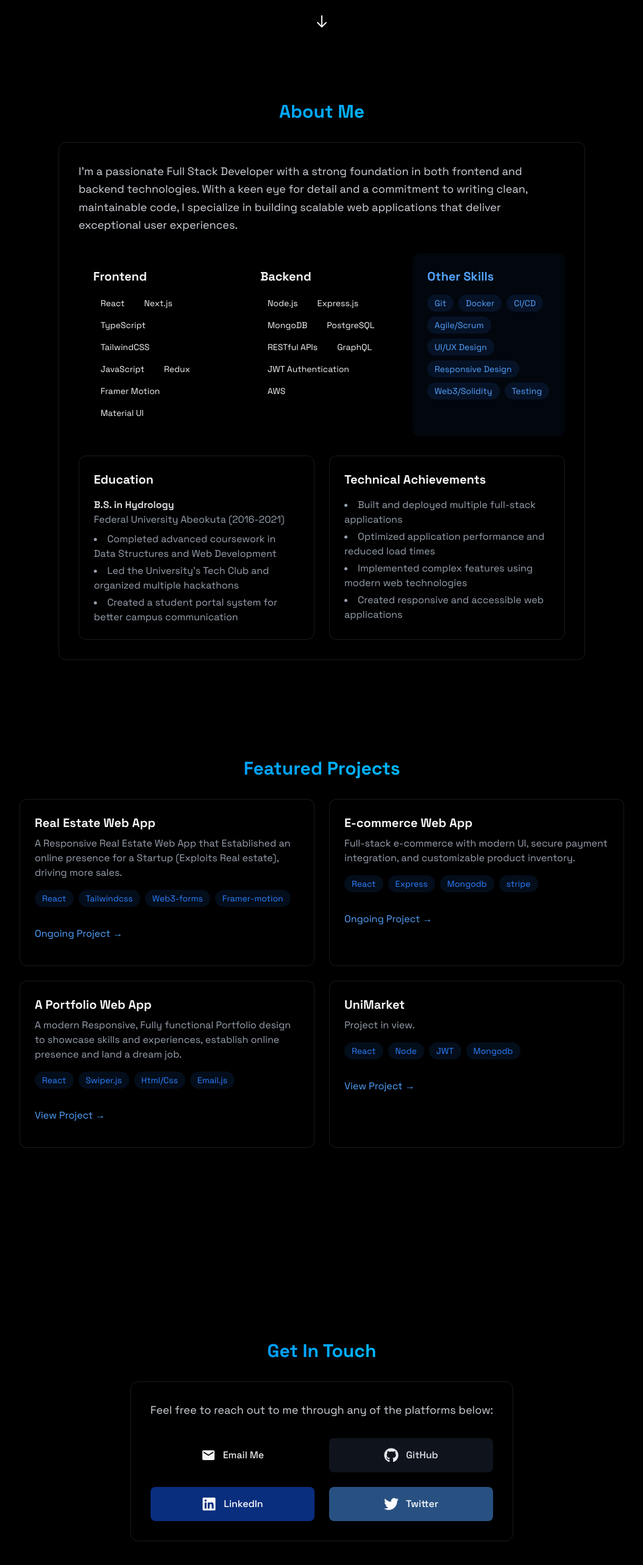
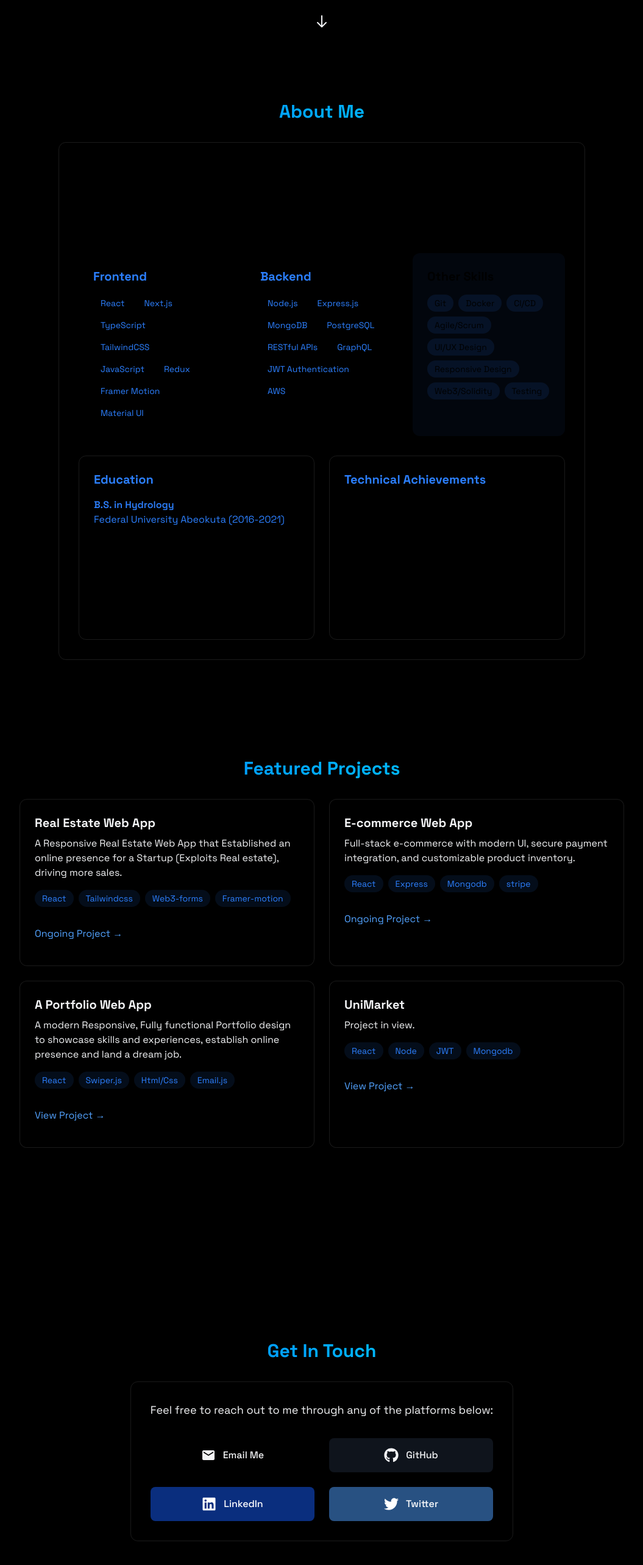
Before and after one commit to SeunExploits/New-Portfolio, a React (Vite) app: page / in a window 1280 px wide. Shown: the part 715-3281 px from the top of the page at 61% size, without its empty margins (112-1167 px from the left). Built offline with nearby package versions, Linux system fonts and the light colour scheme.

Commit message:
few changes done

```diff
--- a/src/components/LoadingScreen.jsx
+++ b/src/components/LoadingScreen.jsx
@@ -2,7 +2,7 @@ import { useEffect, useState } from "react";
 
 export const LoadingScreen = ({ onComplete }) => {
   const [text, setText] = useState("");
-  const fullText = "<Hello Wolrd />";
+  const fullText = "<Hello World />";
 
   useEffect(() => {
     let index = 0;
--- a/src/components/sections/About.jsx
+++ b/src/components/sections/About.jsx
@@ -46,7 +46,7 @@ export const About = () => {
           </h2>
 
           <div className="rounded-xl p-8 border-white/10 border hover:-translate-y-1 transition-all">
-            <p className="text-gray-300 mb-8 text-lg leading-relaxed">
+            <p className="text-black dark:text-blue-500 mb-8 text-lg leading-relaxed">
               I'm a passionate Full Stack Developer with a strong foundation in both frontend and backend technologies.
               With a keen eye for detail and a commitment to writing clean, maintainable code, I specialize in building
               scalable web applications that deliver exceptional user experiences.
@@ -54,12 +54,12 @@ export const About = () => {
 
             <div className="grid grid-cols-1 md:grid-cols-3 gap-6 mb-8">
               <div className="rounded-xl p-6 bg-primary/5 hover:bg-primary/10 transition-all">
-                <h3 className="text-xl font-bold mb-4 text-primary">Frontend</h3>
+                <h3 className="text-xl font-bold mb-4 text-blue-500 dark:text-primary">Frontend</h3>
                 <div className="flex flex-wrap gap-2">
                   {frontendSkills.map((tech, key) => (
                     <span
                       key={key}
-                      className="bg-primary/10 text-primary py-1 px-3 rounded-full text-sm hover:bg-primary/20
+                      className="bg-primary/10 text-blue-500 dark:text-primary py-1 px-3 rounded-full text-sm hover:bg-primary/20
                                hover:shadow-[0_2px_8px_rgba(59,130,246,0.2)] transition"
                     >
                       {tech}
@@ -69,12 +69,12 @@ export const About = () => {
               </div>
 
               <div className="rounded-xl p-6 bg-secondary/5 hover:bg-secondary/10 transition-all">
-                <h3 className="text-xl font-bold mb-4 text-secondary">Backend</h3>
+                <h3 className="text-xl font-bold mb-4 text-blue-500 dark:text-secondary">Backend</h3>
                 <div className="flex flex-wrap gap-2">
                   {backendSkills.map((tech, key) => (
                     <span
                       key={key}
-                      className="bg-secondary/10 text-secondary py-1 px-3 rounded-full text-sm hover:bg-secondary/20
+                      className="bg-secondary/10 text-blue-500 dark:text-secondary py-1 px-3 rounded-full text-sm hover:bg-secondary/20
                                hover:shadow-[0_2px_8px_rgba(16,185,129,0.2)] transition"
                     >
                       {tech}
@@ -84,12 +84,12 @@ export const About = () => {
               </div>
 
               <div className="rounded-xl p-6 bg-blue-500/5 hover:bg-blue-500/10 transition-all">
-                <h3 className="text-xl font-bold mb-4 text-blue-400">Other Skills</h3>
+                <h3 className="text-xl font-bold mb-4 text-black dark:text-blue-500">Other Skills</h3>
                 <div className="flex flex-wrap gap-2">
                   {otherSkills.map((tech, key) => (
                     <span
                       key={key}
-                      className="bg-blue-500/10 text-blue-400 py-1 px-3 rounded-full text-sm hover:bg-blue-500/20
+                      className="bg-blue-500/10 text-black dark:text-blue-500 py-1 px-3 rounded-full text-sm hover:bg-blue-500/20
                                hover:shadow-[0_2px_8px_rgba(59,130,246,0.2)] transition"
                     >
                       {tech}
@@ -101,12 +101,12 @@ export const About = () => {
 
             <div className="grid grid-cols-1 md:grid-cols-2 gap-6">
               <div className="p-6 rounded-xl border-white/10 border hover:-translate-y-1 transition-all">
-                <h3 className="text-xl font-bold mb-4 text-primary">Education</h3>
+                <h3 className="text-xl font-bold mb-4 text-blue-500 dark:text-primary">Education</h3>
                 <div className="space-y-4">
                   <div>
-                    <h4 className="font-semibold text-gray-200">B.S. in Hydrology</h4>
-                    <p className="text-gray-400">Federal University Abeokuta (2016-2021)</p>
-                    <ul className="list-disc list-inside text-gray-400 mt-2 space-y-1">
+                    <h4 className="font-semibold text-blue-500 dark:text-blue-500">B.S. in Hydrology</h4>
+                    <p className="text-blue-500 dark:text-500">Federal University Abeokuta (2016-2021)</p>
+                    <ul className="list-disc list-inside text-black dark:text-blue-500 mt-2 space-y-1">
                       <li>Completed advanced coursework in Data Structures and Web Development</li>
                       <li>Led the University's Tech Club and organized multiple hackathons</li>
                       <li>Created a student portal system for better campus communication</li>
@@ -116,10 +116,10 @@ export const About = () => {
               </div>
 
               <div className="p-6 rounded-xl border-white/10 border hover:-translate-y-1 transition-all">
-                <h3 className="text-xl font-bold mb-4 text-primary">Technical Achievements</h3>
+                <h3 className="text-xl font-bold mb-4 text-blue-500 dark:text-primary">Technical Achievements</h3>
                 <div className="space-y-6">
                   <div>
-                    <ul className="list-disc list-inside text-gray-400 mt-2 space-y-1">
+                    <ul className="list-disc list-inside text-black dark:text-blue-500 mt-2 space-y-1">
                       <li>Built and deployed multiple full-stack applications</li>
                       <li>Optimized application performance and reduced load times</li>
                       <li>Implemented complex features using modern web technologies</li>
--- a/src/components/sections/Contact.jsx
+++ b/src/components/sections/Contact.jsx
@@ -16,7 +16,7 @@ export const Contact = () => {
           </h2>
 
           <div className="p-8 rounded-xl border border-white/10 hover:-translate-y-1 hover:border-blue-500/30 hover:shadow-[0_2px_8px_rgba(59,130,246,0.2)] transition">
-            <p className="text-gray-300 mb-8 text-center text-lg">
+            <p className="text-dark-300 mb-8 text-center text-lg">
               Feel free to reach out to me through any of the platforms below:
             </p>
 
@@ -27,7 +27,7 @@ export const Contact = () => {
                          transition-all duration-300 transform hover:-translate-y-1 hover:shadow-lg"
               >
                 <MdEmail className="text-2xl text-primary" />
-                <span className="text-gray-200 font-medium">Email Me</span>
+                <span className="text-dark-200 font-medium">Email Me</span>
               </a>
 
               <a
@@ -37,8 +37,8 @@ export const Contact = () => {
                 className="flex items-center justify-center space-x-3 p-4 rounded-lg bg-gray-800/50 hover:bg-gray-800/70
                          transition-all duration-300 transform hover:-translate-y-1 hover:shadow-lg"
               >
-                <FaGithub className="text-2xl text-gray-200" />
-                <span className="text-gray-200 font-medium">GitHub</span>
+                <FaGithub className="text-2xl text-dark-200" />
+                <span className="text-dark-200 font-medium">GitHub</span>
               </a>
 
               <a
--- a/src/components/sections/Projects.jsx
+++ b/src/components/sections/Projects.jsx
@@ -15,7 +15,7 @@ export const Projects = () => {
           <div className="grid grid-cols-1 md:grid-cols-2 gap-6">
             <div className="p-6 rounded-xl border border-white/10 hover:-translate-y-1 hover:border-blue-500/30 hover:shadow-[0_2px_8px_rgba(59,130,246,0.2)] transition">
               <h3 className="text-xl font-bold mb-2"> Real Estate Web App</h3>
-              <p className="text-gray-400 mb-4">
+              <p className="text-dark-400 mb-4">
                 A Responsive Real Estate Web App that Established an online presence for a Startup (Exploits Real estate), driving more sales.
               </p>
               <div className="flex flex-wrap gap-2 mb-4">
@@ -49,7 +49,7 @@ export const Projects = () => {
             "
             >
               <h3 className="text-xl font-bold mb-2">E-commerce Web App</h3>
-              <p className="text-gray-400 mb-4">
+              <p className="text-dark-400 mb-4">
               Full-stack e-commerce with modern UI, secure payment
               integration, and customizable product inventory.
               </p>
@@ -88,7 +88,7 @@ export const Projects = () => {
             "
             >
               <h3 className="text-xl font-bold mb-2">A Portfolio Web App</h3>
-              <p className="text-gray-400 mb-4">
+              <p className="text-dark-400 mb-4">
                 A modern Responsive, Fully functional Portfolio design to showcase skills and experiences, establish online presence and land a dream job.
               </p>
               <div className="flex flex-wrap gap-2 mb-4">
@@ -128,7 +128,7 @@ export const Projects = () => {
             "
             >
               <h3 className="text-xl font-bold mb-2">UniMarket</h3>
-              <p className="text-gray-400 mb-4">
+              <p className="text-dark-400 mb-4">
                 Project in view.
               </p>
               <div className="flex flex-wrap gap-2 mb-4">
```
Also changed, not shown: src/components/sections/Hero.jsx (added, +63 -0 lines).
